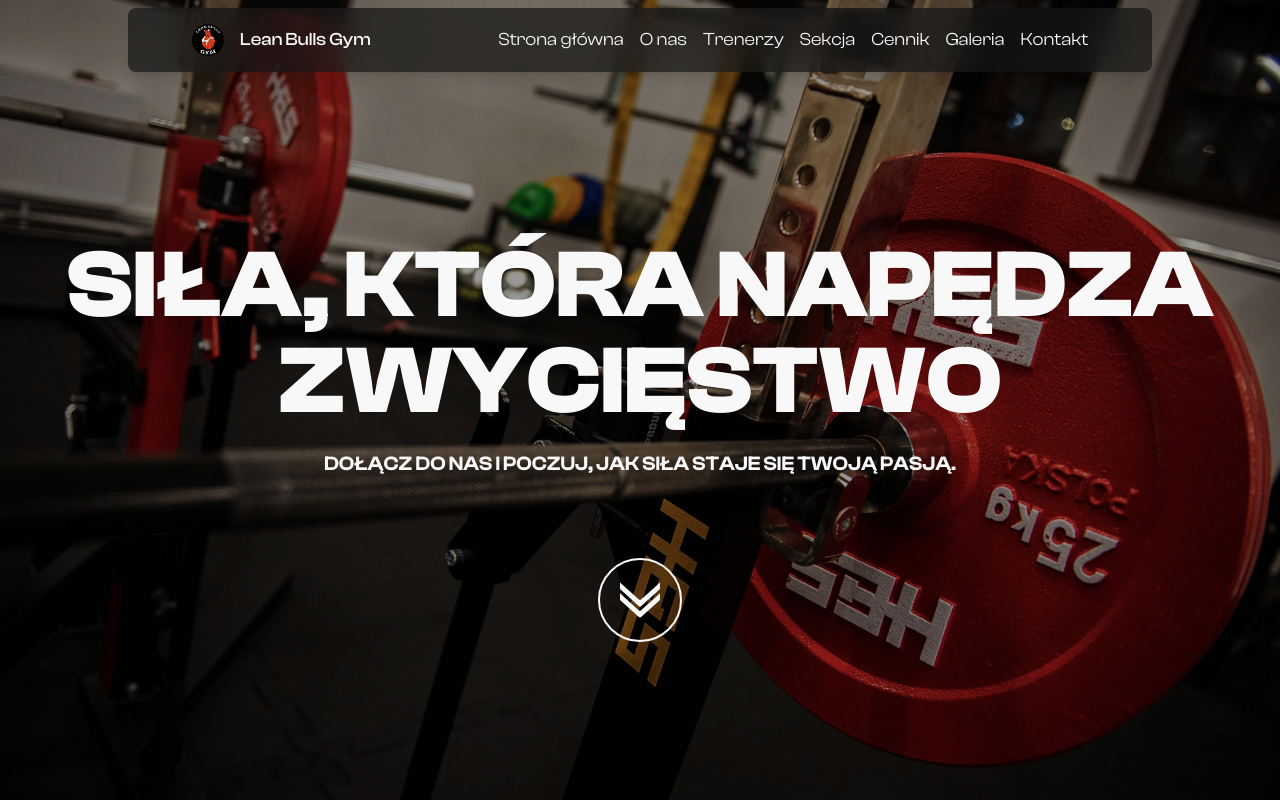
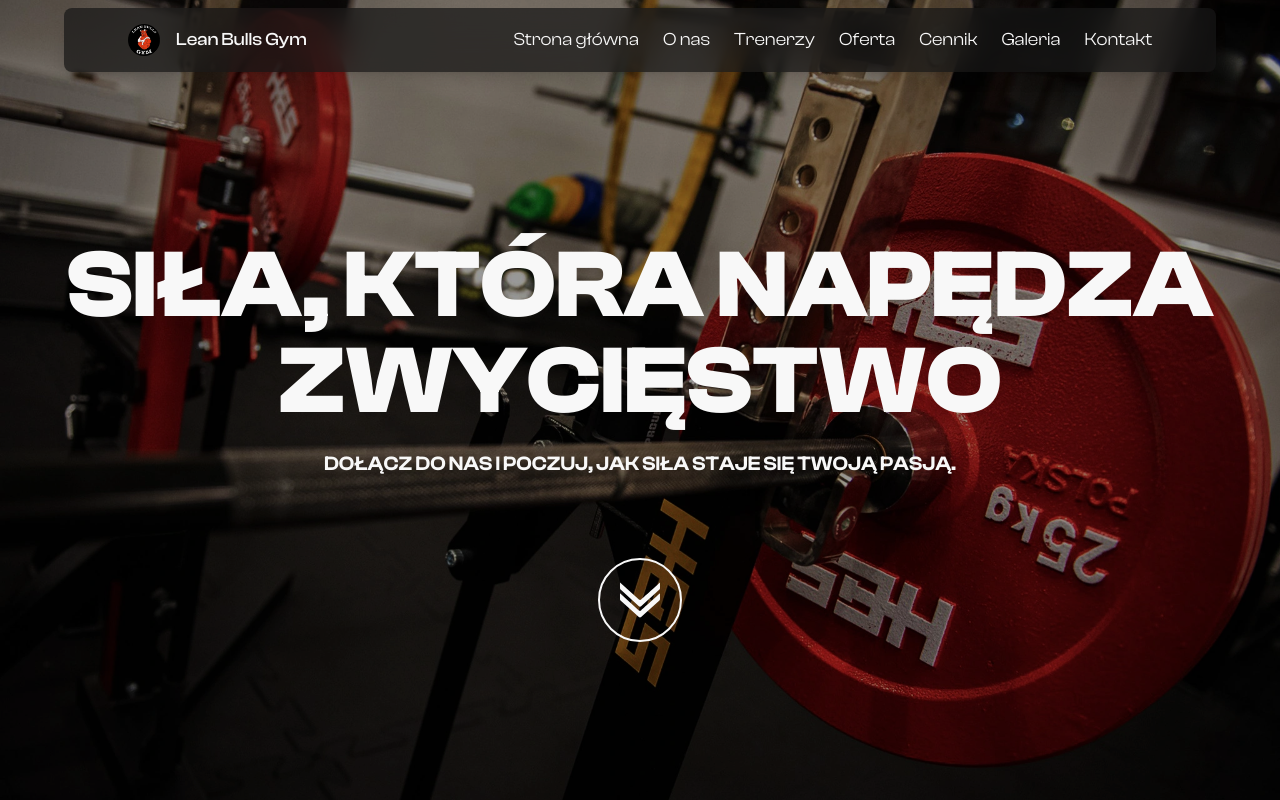
Before and after one commit to 66HEX/lean-bulls-gym, a React (Vite) app: page / in a window 1280 px wide. Shown: the top 800 px of the page. Built offline with nearby package versions, Linux system fonts and the light colour scheme.

Commit message:
Update Header.tsx

```diff
--- a/src/components/ui/Header/Header.tsx
+++ b/src/components/ui/Header/Header.tsx
@@ -18,13 +18,13 @@ const Header = () => {
             gsap.fromTo(
                 menuRef.current,
                 { height: 0, opacity: 0 },
-                { height: "auto", opacity: 1, duration: 0.5, ease: "power2.out", display: "flex" }
+                { height: "auto", opacity: 1, duration: 0.4, ease: "power2.out", display: "flex" }
             );
         } else if (menuRef.current) {
             gsap.to(menuRef.current, {
                 height: 0,
                 opacity: 0,
-                duration: 0.5,
+                duration: 0.4,
                 ease: "power2.in",
                 onComplete: () => {
                     if (menuRef.current) {
@@ -46,17 +46,17 @@ const Header = () => {
     };
 
     return (
-        <header className="fixed top-0 xl:top-2 left-0 w-full z-50 bg-hexblack/70 backdrop-blur-lg shadow-lg md:left-1/2 md:transform md:-translate-x-1/2 md:max-w-5xl xl:rounded-lg" role="banner">
+        <header className="fixed top-0 xl:top-2 left-0 w-full z-50 bg-hexblack/70 backdrop-blur-lg shadow-lg md:left-1/2 md:transform md:-translate-x-1/2 md:max-w-6xl xl:rounded-lg" role="banner">
             <nav className="flex justify-between items-center leading-relaxed h-16 p-4 px-4 md:px-8 lg:px-12 xl:px-16">
                 <div className="flex space-x-4 items-center text-hexwhite">
                     <img src={logo} alt="Logo Lean Bulls Gym" className="h-12 w-12 xl:h-8 xl:w-8" />
                     <p className="font-ClashDisplay font-medium text-xl xl:text-lg">Lean Bulls Gym</p>
                 </div>
-                <div className="hidden lg:flex space-x-4 font-ClashDisplay text-hexwhite text-lg" role="navigation">
+                <div className="hidden lg:flex space-x-6 font-ClashDisplay text-hexwhite text-lg" role="navigation">
                     <a href="#home" onClick={(e) => handleLinkClick(e, '#home')} aria-label="Przejdź do strony głównej">Strona główna</a>
                     <a href="#about" onClick={(e) => handleLinkClick(e, '#about')} aria-label="Dowiedz się więcej o nas">O nas</a>
                     <a href="#team" onClick={(e) => handleLinkClick(e, '#team')} aria-label="Poznaj naszych trenerów">Trenerzy</a>
-                    <a href="#powerlifting" onClick={(e) => handleLinkClick(e, '#powerlifting')} aria-label="Sprawdź sekcję trójboju siłowego">Sekcja</a>
+                    <a href="#training" onClick={(e) => handleLinkClick(e, '#training')} aria-label="Sprawdź ofertę treningową">Oferta</a>
                     <a href="#pricing" onClick={(e) => handleLinkClick(e, '#pricing')} aria-label="Zobacz cennik">Cennik</a>
                     <a href="#gallery" onClick={(e) => handleLinkClick(e, '#gallery')} aria-label="Zobacz galerię zdjęć">Galeria</a>
                     <a href="#contact" onClick={(e) => handleLinkClick(e, '#contact')} aria-label="Skontaktuj się z nami">Kontakt</a>
@@ -78,7 +78,7 @@ const Header = () => {
                 <a href="#home" onClick={(e) => handleLinkClick(e, '#home')} aria-label="Przejdź do strony głównej">Strona główna</a>
                 <a href="#about" onClick={(e) => handleLinkClick(e, '#about')} aria-label="Dowiedz się więcej o nas">O nas</a>
                 <a href="#team" onClick={(e) => handleLinkClick(e, '#team')} aria-label="Poznaj naszych trenerów">Trenerzy</a>
-                <a href="#powerlifting" onClick={(e) => handleLinkClick(e, '#powerlifting')} aria-label="Sprawdź sekcję trójboju siłowego">Sekcja</a>
+                <a href="#training" onClick={(e) => handleLinkClick(e, '#training')} aria-label="Sprawdź sekcję trójboju siłowego">Oferta</a>
                 <a href="#pricing" onClick={(e) => handleLinkClick(e, '#pricing')} aria-label="Zobacz cennik">Cennik</a>
                 <a href="#gallery" onClick={(e) => handleLinkClick(e, '#gallery')} aria-label="Zobacz galerię zdjęć">Galeria</a>
                 <a href="#contact" onClick={(e) => handleLinkClick(e, '#contact')} aria-label="Skontaktuj się z nami">Kontakt</a>
```
